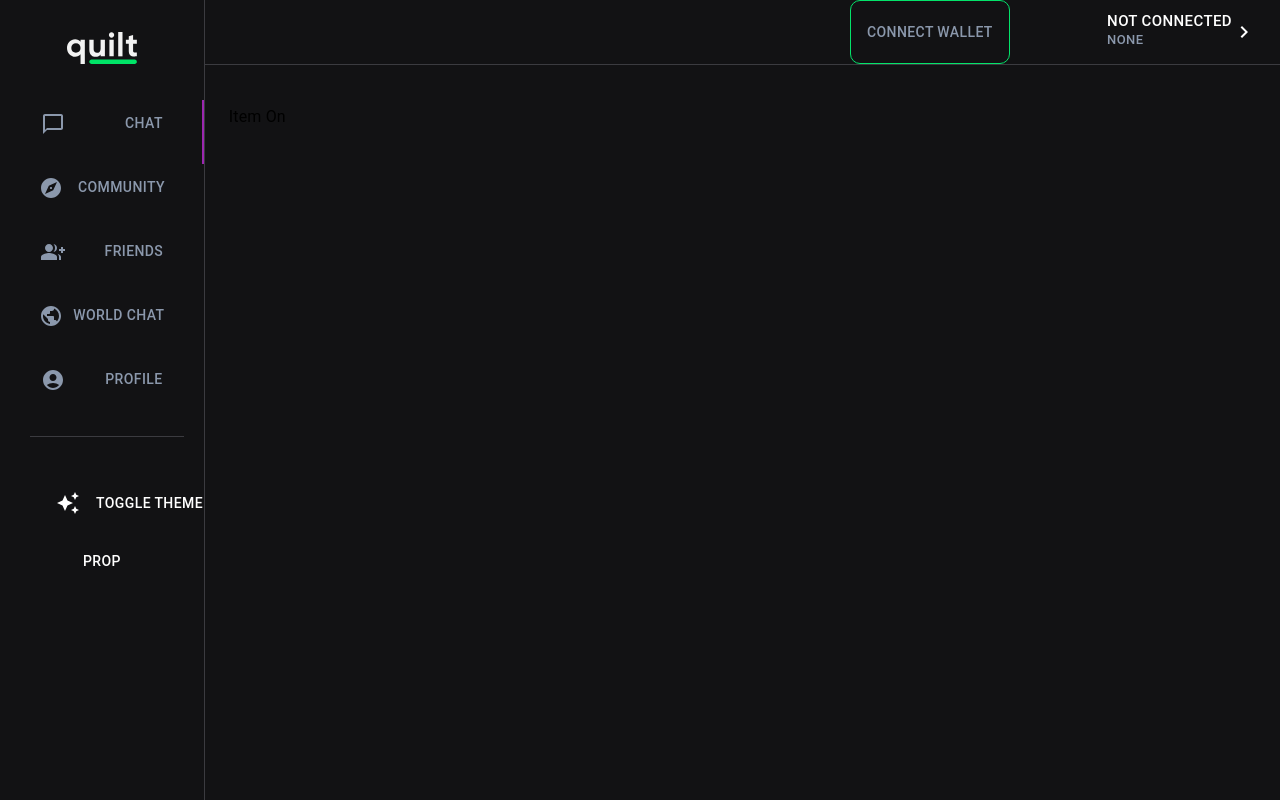
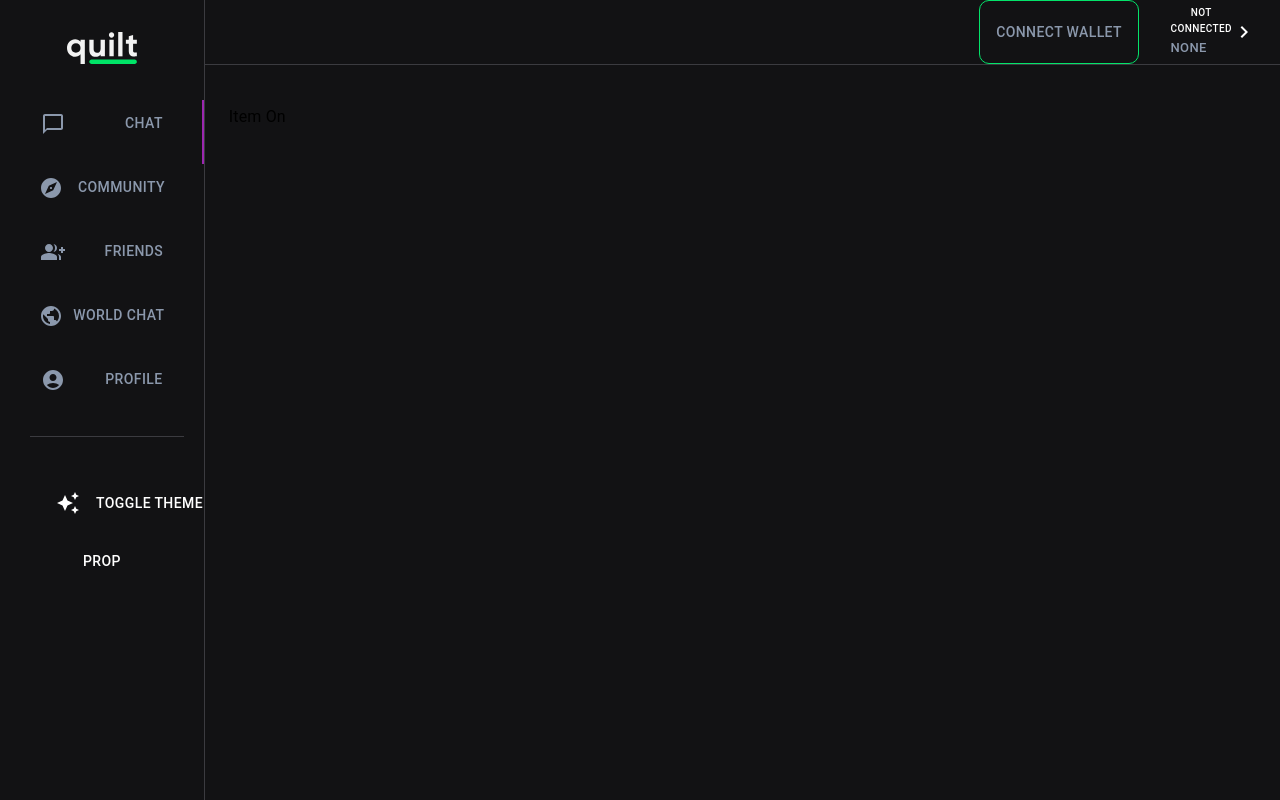
Before and after one commit to Dapper-D/quilt-main-chat, a Next.js app: page / in a window 1280 px wide. Both pictures are taken after a click on the tab "CHAT". Built offline with nearby package versions, Linux system fonts and the light colour scheme; what @taquito/taquito would draw is missing.

Commit message:
added code to close menu onclick

```diff
--- a/src/pages/index.js
+++ b/src/pages/index.js
@@ -92,11 +92,23 @@ function TabPanel(props) {
     }
   };
 
+  // combine polygon and close function
+  const handlePolygon = () => {
+    handleClosed();
+    connectWallet();
+  };
+
   //connect tezos
   const connectTezos = async () => {
     const address = await connectTez();
     login(address);
     setNetwork("tezos");
+  };
+
+  // combine tezos and close function
+  const handleTezos = () => {
+    handleClosed();
+    connectTezos();
   };
 
   return (
@@ -120,7 +132,7 @@ function TabPanel(props) {
       >
         <div
           style={{
-            width: "40%",
+            // width: "40%",
             // backgroundColor: "blue",
             display: "flex",
             justifyContent: "space-between",
@@ -219,12 +231,12 @@ function TabPanel(props) {
                   borderLeft: "2px solid #5cb282",
                   borderBottom: "2px dashed #5cb282",
                 }}
+                onClick={() => handlePolygon()}
               >
                 <img
                   src="/img/metamask.png"
                   alt="metamask"
                   style={{ width: "60px" }}
-                  onClick={() => connectWallet()}
                 />
                 <ListItemText inset>
                   <p style={{ fontSize: "16px" }}>Metamask</p>
@@ -240,12 +252,12 @@ function TabPanel(props) {
                   borderLeft: "2px solid #5cb282",
                   borderBottom: "2px dashed #5cb282",
                 }}
+                onClick={() => handleTezos()}
               >
                 <img
                   src={"/img/tezos.png"}
                   alt="tezos"
                   style={{ width: "60px" }}
-                  onClick={() => connectTezos()}
                 />
                 <ListItemText inset>
                   <p style={{ fontSize: "16px" }}>tezos</p>
@@ -299,21 +311,25 @@ function TabPanel(props) {
             aria-expanded={open ? "true" : undefined}
             onClick={handleClick}
             style={{
+              display: "flex",
+              justifyContent: "right",
               marginRight: "1rem",
+              width: "30%",
+              // backgroundColor: "red ",
             }}
           >
             <span
-              style={
-                {
-                  // backgroundColor: "red "
-                }
-              }
+              style={{
+                width: "90%",
+              }}
             >
               <div
                 style={{
                   color: "var(--font_color_focused)",
-                  fontSize: "15px",
+                  fontSize: "10px",
                   lineHeight: "1rem",
+                  // width: "30%",
+                  overflowX: "clip",
                 }}
               >
                 {address}
```
